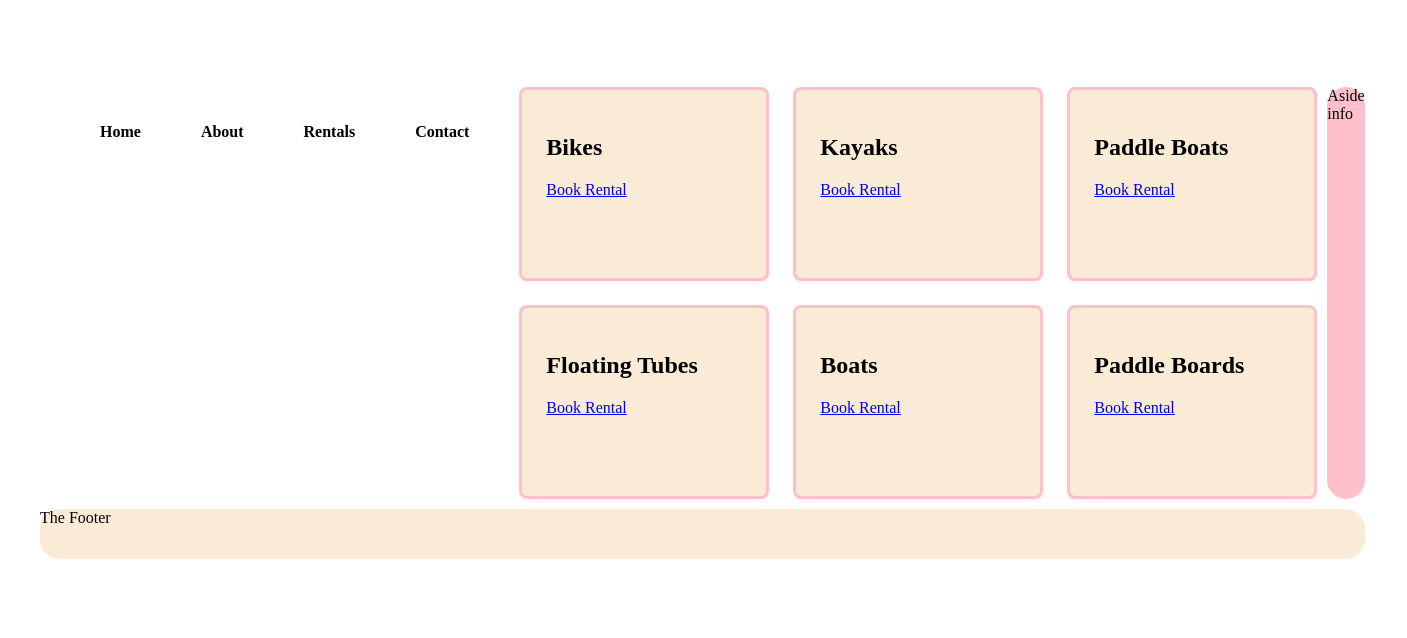
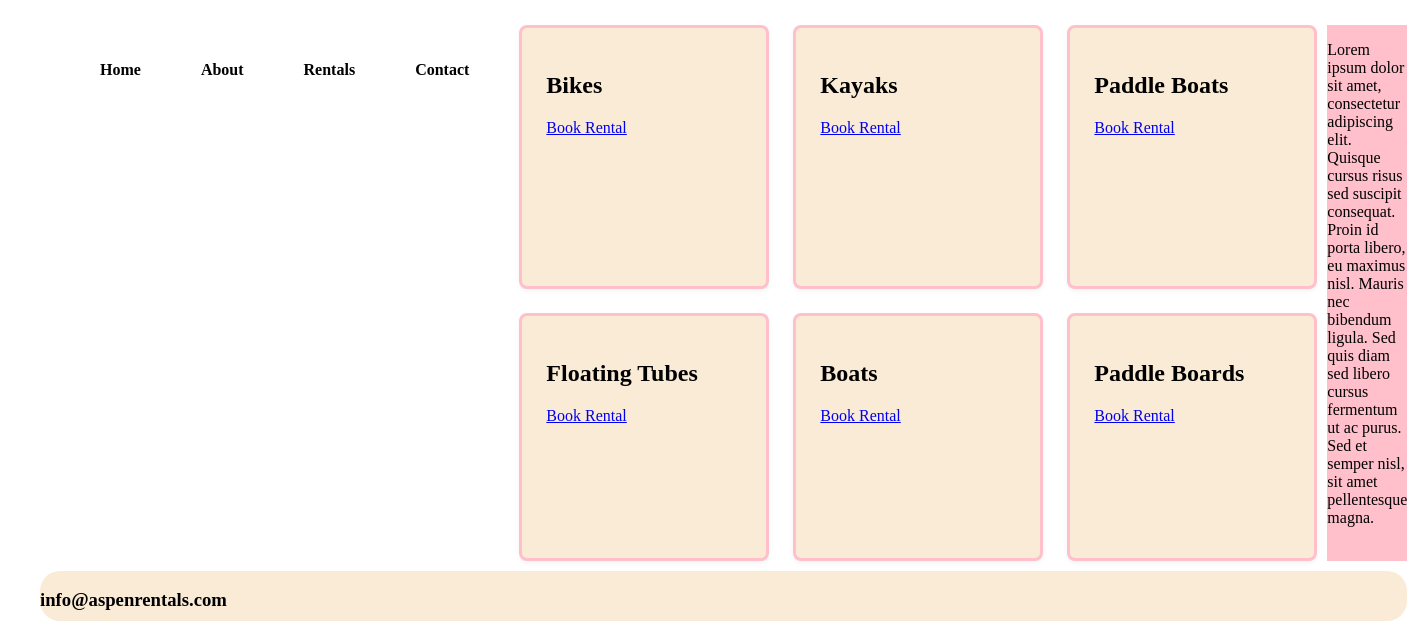
Before and after one commit to acarlson2-design/css-grid-assignment, a plain HTML site: page index.html in a window 1280 px wide. Shown: the part 162-800 px from the top of the page, 1407 px wide, since content can reach past the window. Drawn offline with Linux system fonts and the light colour scheme.

```diff
--- a/index.html
+++ b/index.html
@@ -93,7 +93,7 @@
         aside {
             grid-area: aside;
             background-color: pink;
-            border-radius: 20px;
+
 
 
         }
@@ -169,6 +169,14 @@
 
     grid-column: span 1;
   }
+
+h3 {
+    text-transform: capitalize;
+  }
+
+
+
+
 }
 
     </style>
@@ -190,31 +198,32 @@
     <article class="card featured">
         <h2>Bikes</h2>
         <p class="booking-links"> <a href="book">Book Rental</a></p>
+
       </article>
 
       <article class="card">
         <h2>Kayaks</h2>
-       <p class="booking-links"> <a href="book">Book Rental</a></p>
+       <a href="book">Book Rental</a>
       </article>
 
       <article class="card">
         <h2>Paddle Boats</h2>
-       <p class="booking-links"> <a href="book">Book Rental</a></p>
+       <a href="book">Book Rental</a>
       </article>
 
        <article class="card">
         <h2>Floating Tubes</h2>
-        <p class="booking-links"> <a href="book">Book Rental</a></p>
+       <a href="book">Book Rental</a>
       </article>
 
        <article class="card">
         <h2>Boats</h2>
-        <p class="booking-links"> <a href="book">Book Rental</a></p>
+         <a href="book">Book Rental</a>
       </article>
 
        <article class="card">
         <h2>Paddle Boards</h2>
-        <p class="booking-links"> <a href="book">Book Rental</a></p>
+     <a href="book">Book Rental</a>
       </article>
 
 
@@ -227,8 +236,17 @@
 
 
   </main>
-  <aside>Aside info</aside>
-  <footer>The Footer</footer>
+  <aside>
+    <p class="sidebar">
+        Lorem ipsum dolor sit amet, consectetur adipiscing elit. Quisque cursus
+        risus sed suscipit consequat. Proin id porta libero, eu maximus nisl.
+        Mauris nec bibendum ligula. Sed quis diam sed libero cursus fermentum
+         ut ac purus. Sed et semper nisl, sit amet pellentesque magna.
+            </p>
+  </aside>
+  <footer>
+    <h3>info@aspenrentals.com</h3>
+  </footer>
 </div>
 </body>
 </html>
```
Also changed, not shown: images/bike.jpg (added).
